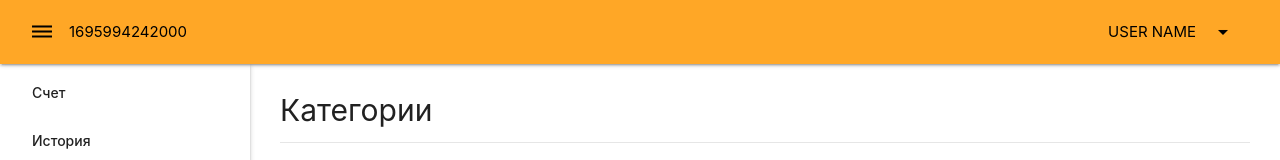
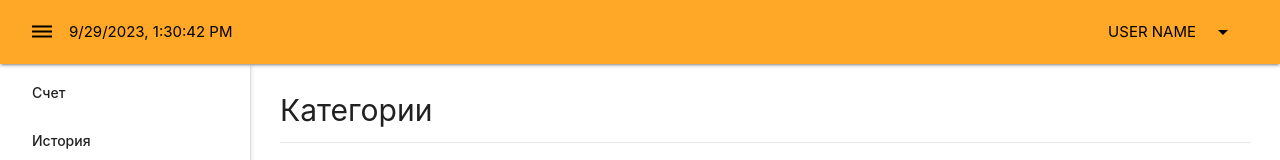
Before and after one commit to mlutfullaev/vue-crm, a Vue app: page /categories in a window 1280 px wide. Shown: the top 160 px of the page. Built offline with nearby package versions, Linux system fonts and the light colour scheme.

Commit message:
Navbar logic

```diff
--- a/src/components/app/Navbar.vue
+++ b/src/components/app/Navbar.vue
@@ -46,7 +46,7 @@ import M from 'materialize-css'
 
 export default {
   data: () => ({
-    date: new Date().getTime(),
+    date: new Date().toLocaleString(),
     interval: null,
     dropdown: null
   }),
@@ -58,7 +58,7 @@ export default {
   },
   mounted () {
     this.interval = setInterval(() => {
-      this.date = new Date().getTime()
+      this.date = new Date().toLocaleString()
     }, 1000)
     this.dropdown = M.Dropdown.init(this.$refs.dropdown, { constrainWidth: true })
   },
```
